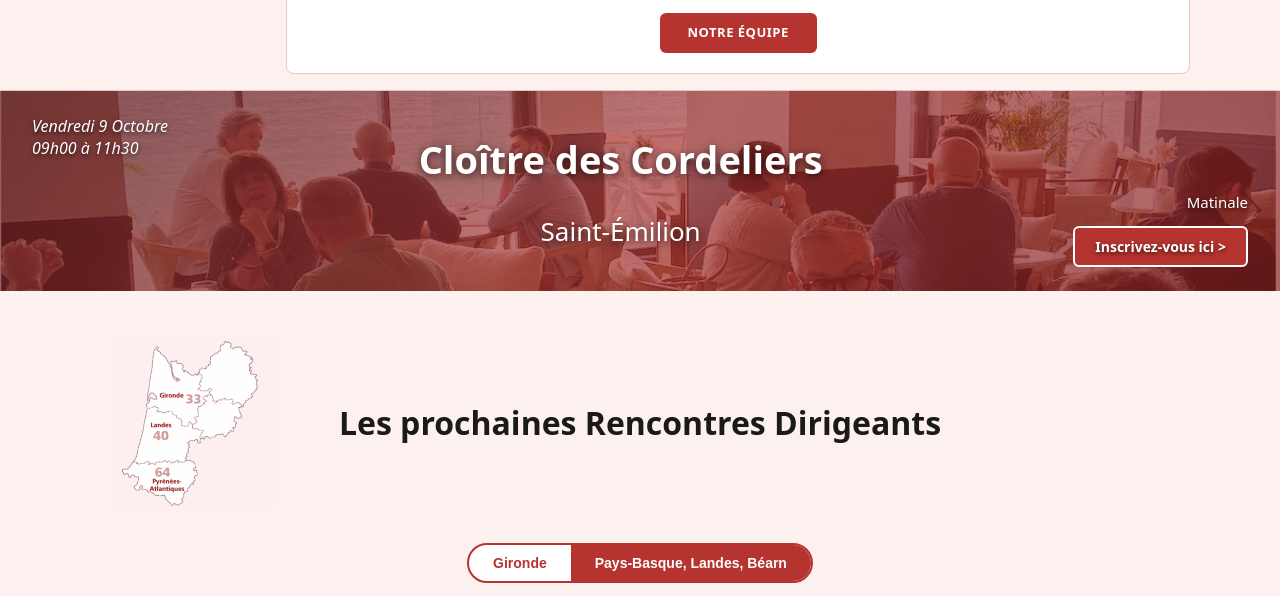
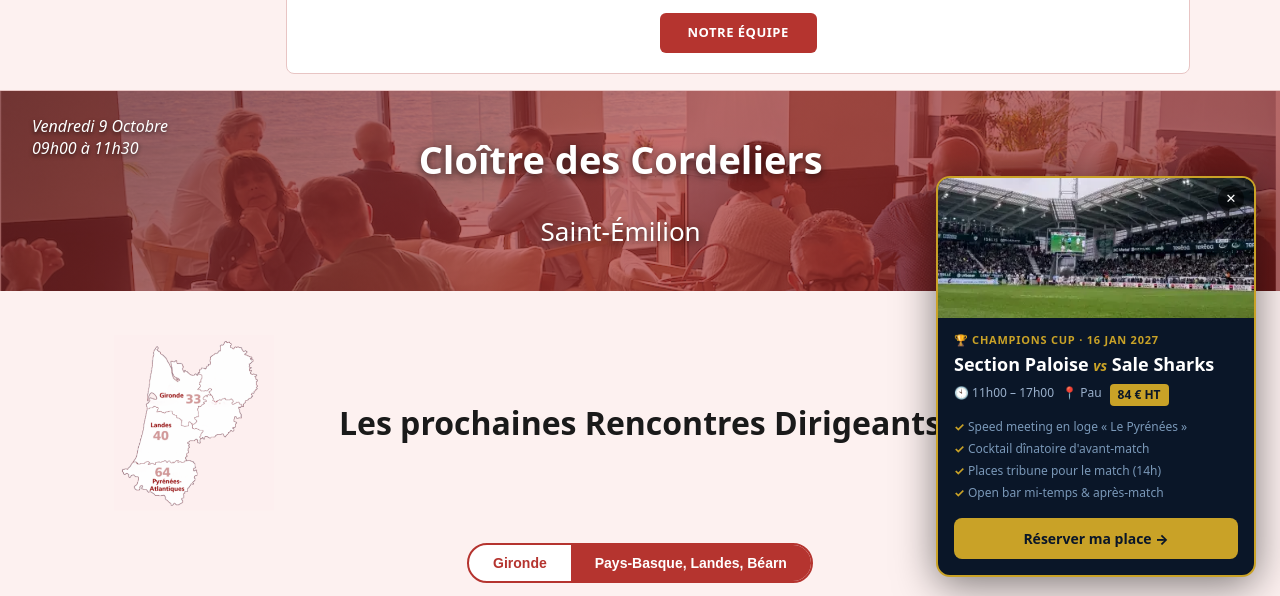
Before and after one commit to mateogimenez-prog/dynabuy-landing, a website: page index.html in a window 1280 px wide. Both pictures are taken after a click on the button "Pays-Basque, Landes, Béarn". Shown: the part 199-795 px from the top of the page. Drawn offline with Linux system fonts and the light colour scheme.

Commit message:
feat: popup Section Paloise vs Sale Sharks — Champions Cup

```diff
--- a/app.js
+++ b/app.js
@@ -79,6 +79,27 @@ function switchRegion(region) {
   });
   document.getElementById('region-banner').textContent = REGION_LABELS[region];
   renderMeetings(region);
+  handleSpPopup(region);
+}
+
+function handleSpPopup(region) {
+  const popup = document.getElementById('sp-popup');
+  if (!popup) return;
+  if (region === 'pays-basque-landes-bearn' && !sessionStorage.getItem('sp-closed')) {
+    popup.hidden = false;
+    popup.style.animation = 'none';
+    requestAnimationFrame(() => {
+      popup.style.animation = '';
+    });
+  } else {
+    popup.hidden = true;
+  }
+}
+
+function closeSpPopup() {
+  const popup = document.getElementById('sp-popup');
+  if (popup) popup.hidden = true;
+  sessionStorage.setItem('sp-closed', '1');
 }
 
 function filterUpcoming(meetings) {
--- a/index.html
+++ b/index.html
@@ -180,6 +180,28 @@
     </div>
   </section>
 
+  <!-- POPUP SECTION PALOISE -->
+  <div id="sp-popup" class="sp-popup" role="dialog" aria-label="Événement Section Paloise" hidden>
+    <button class="sp-close" onclick="closeSpPopup()" aria-label="Fermer">✕</button>
+    <img src="public/section-paloise.png" alt="Stade Section Paloise" class="sp-img">
+    <div class="sp-content">
+      <div class="sp-badge">🏆 Champions Cup · 16 Jan 2027</div>
+      <div class="sp-title">Section Paloise <span class="sp-vs">vs</span> Sale Sharks</div>
+      <div class="sp-tags">
+        <span>🕙 11h00 – 17h00</span>
+        <span>📍 Pau</span>
+        <span class="sp-price">84 € HT</span>
+      </div>
+      <ul class="sp-includes">
+        <li>Speed meeting en loge « Le Pyrénées »</li>
+        <li>Cocktail dînatoire d'avant-match</li>
+        <li>Places tribune pour le match (14h)</li>
+        <li>Open bar mi-temps &amp; après-match</li>
+      </ul>
+      <a href="https://www.rencontres-dirigeants.com/nos-rencontres/50456#inscription" target="_blank" rel="noopener" class="sp-btn">Réserver ma place →</a>
+    </div>
+  </div>
+
   <script src="app.js"></script>
 </body>
 </html>
--- a/style.css
+++ b/style.css
@@ -449,6 +449,119 @@ img { max-width: 100%; }
   font-style: italic;
 }
 
+/* ── POPUP SECTION PALOISE ── */
+.sp-popup {
+  position: fixed;
+  bottom: 24px;
+  right: 24px;
+  width: 320px;
+  background: #0a1628;
+  border: 2px solid #c9a227;
+  border-radius: 14px;
+  overflow: hidden;
+  z-index: 9000;
+  box-shadow: 0 8px 40px rgba(0,0,0,.5);
+  animation: sp-slide-in .4s cubic-bezier(.34,1.4,.64,1) both;
+}
+.sp-popup[hidden] { display: none; }
+@keyframes sp-slide-in {
+  from { transform: translateY(120%); opacity: 0; }
+  to   { transform: translateY(0);    opacity: 1; }
+}
+.sp-close {
+  position: absolute;
+  top: 8px; right: 10px;
+  background: rgba(0,0,0,.5);
+  border: none;
+  color: #fff;
+  width: 26px; height: 26px;
+  border-radius: 50%;
+  font-size: 13px;
+  cursor: pointer;
+  display: flex; align-items: center; justify-content: center;
+  z-index: 1;
+}
+.sp-close:hover { background: var(--red); }
+.sp-img {
+  width: 100%;
+  height: 140px;
+  object-fit: cover;
+  display: block;
+}
+.sp-content { padding: 14px 16px 16px; }
+.sp-badge {
+  font-size: 11px;
+  font-weight: 700;
+  color: #c9a227;
+  text-transform: uppercase;
+  letter-spacing: .07em;
+  margin-bottom: 6px;
+}
+.sp-title {
+  font-size: 18px;
+  font-weight: 800;
+  color: #fff;
+  margin-bottom: 8px;
+  line-height: 1.2;
+}
+.sp-vs {
+  color: #c9a227;
+  font-style: italic;
+  font-size: 14px;
+}
+.sp-tags {
+  display: flex;
+  flex-wrap: wrap;
+  gap: 8px;
+  margin-bottom: 10px;
+}
+.sp-tags span {
+  font-size: 12px;
+  color: #9ab0cc;
+  font-weight: 500;
+}
+.sp-price {
+  background: #c9a227;
+  color: #0a1628 !important;
+  font-weight: 800 !important;
+  padding: 2px 8px;
+  border-radius: 4px;
+}
+.sp-includes {
+  list-style: none;
+  margin-bottom: 14px;
+}
+.sp-includes li {
+  font-size: 12px;
+  color: #7a98b8;
+  padding: 2px 0;
+  padding-left: 14px;
+  position: relative;
+}
+.sp-includes li::before {
+  content: '✓';
+  position: absolute;
+  left: 0;
+  color: #c9a227;
+  font-weight: 700;
+}
+.sp-btn {
+  display: block;
+  background: #c9a227;
+  color: #0a1628;
+  text-align: center;
+  font-weight: 800;
+  font-size: 14px;
+  padding: 10px;
+  border-radius: 8px;
+  transition: background .2s;
+}
+.sp-btn:hover { background: #e0b82e; }
+
+@media (max-width: 400px) {
+  .sp-popup { right: 12px; left: 12px; width: auto; bottom: 16px; }
+}
+
 /* ── ÉVÉNEMENT EXCEPTIONNEL ── */
 .event-spotlight-card {
   background: linear-gradient(135deg, #0a1628 0%, #1a2e50 60%, #0f3460 100%);
```
Also changed, not shown: public/section-paloise.png (added).
